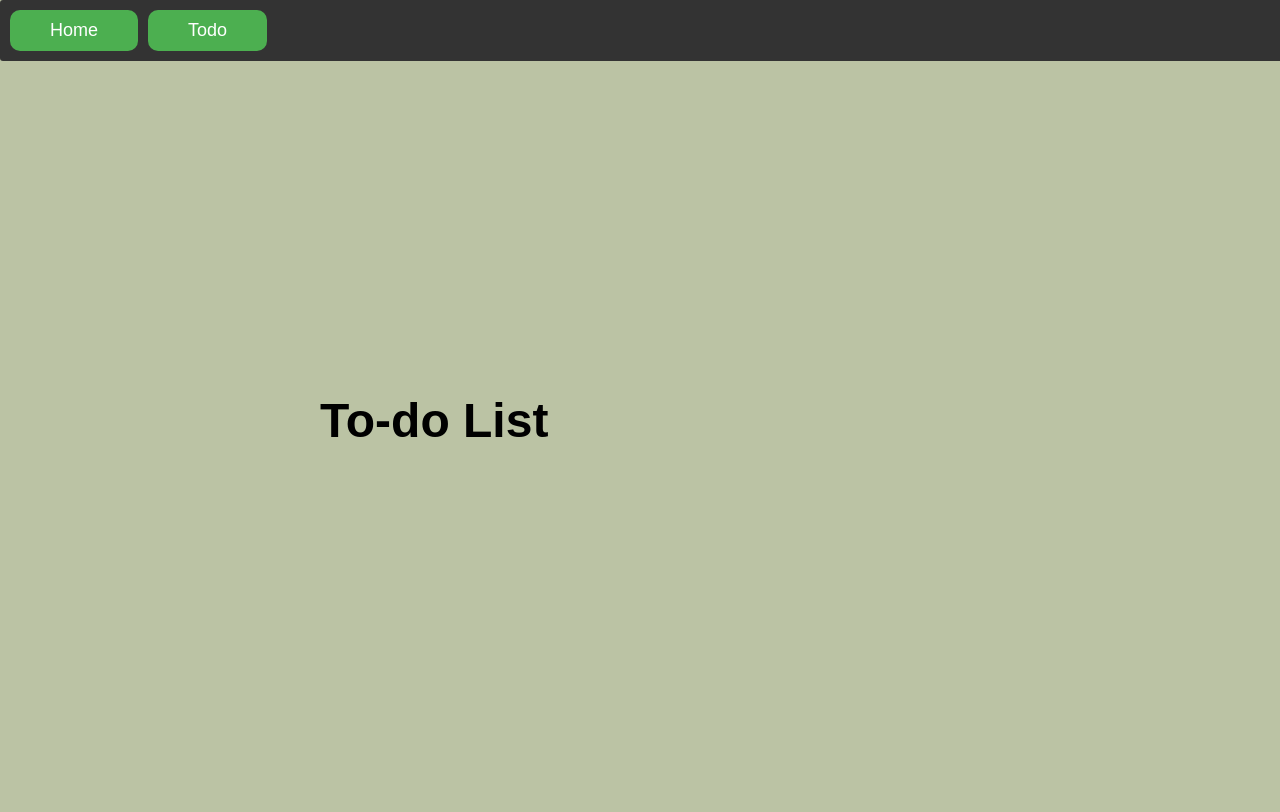
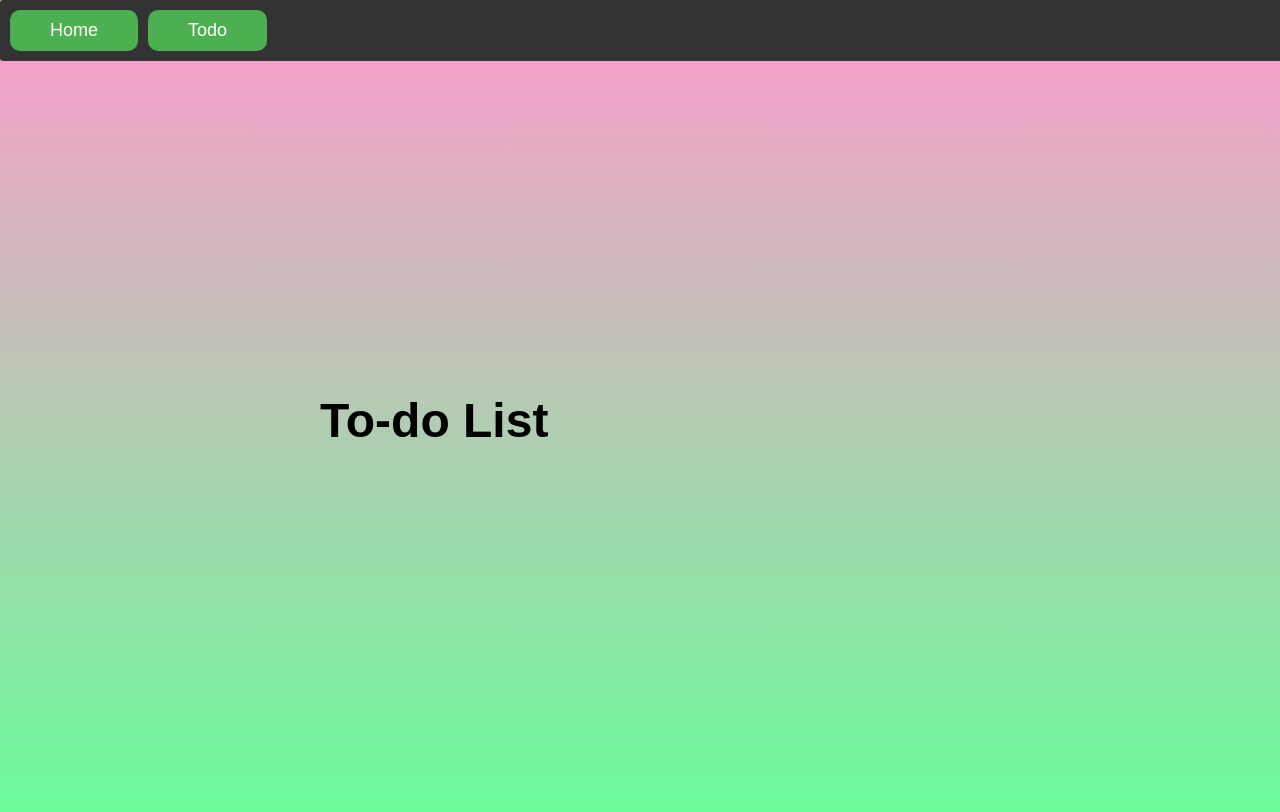
Before and after one commit to mdshakibkoushar/to-do-List-React-Redux-Router-, a React (Create React App) app: page /Todo in a window 1280 px wide. Shown: the top 812 px of the page. Built offline with nearby package versions, Linux system fonts and the light colour scheme.

Commit message:
Update main.css

```diff
--- a/src/css/main.css
+++ b/src/css/main.css
@@ -3,7 +3,8 @@ h2 {
 }
 
 body {
-  font-family: sans-serif;
+  background: linear-gradient(to top, #66ff99 0%, #ff99cc 100%);
+/*   font-family: sans-serif; */
   background-color: #bbc3a4;
   margin: 20px;
   padding: 10px;
@@ -39,6 +40,7 @@ body {
   background-color: #4caf50;
   color: white;
   border: none;
+  font-size: normal;
   padding: 10px 20px;
   cursor: pointer;
   border-radius: 5px;
@@ -82,6 +84,9 @@ body {
 }
 
 .btns button:hover {
+  background-color: black;
+}
+.add-btn:hover{
   background-color: black;
 }
 
```
